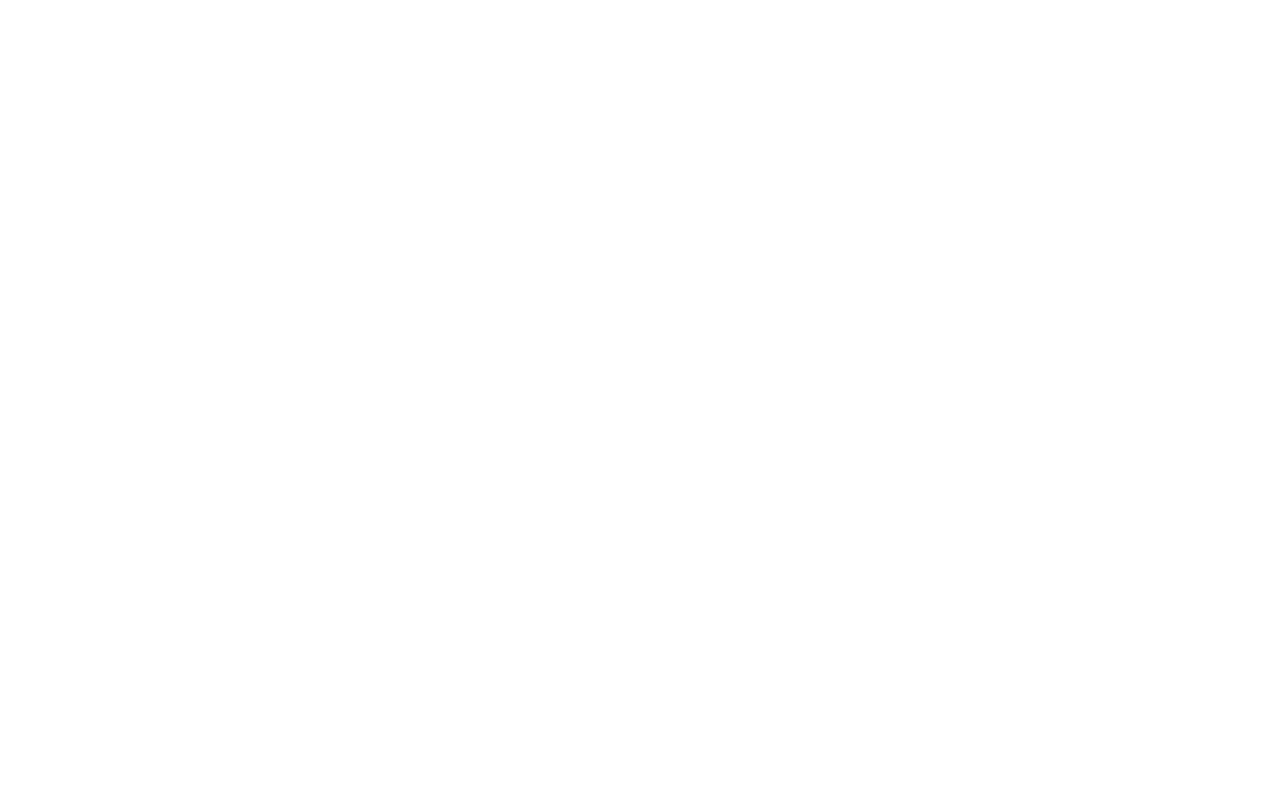
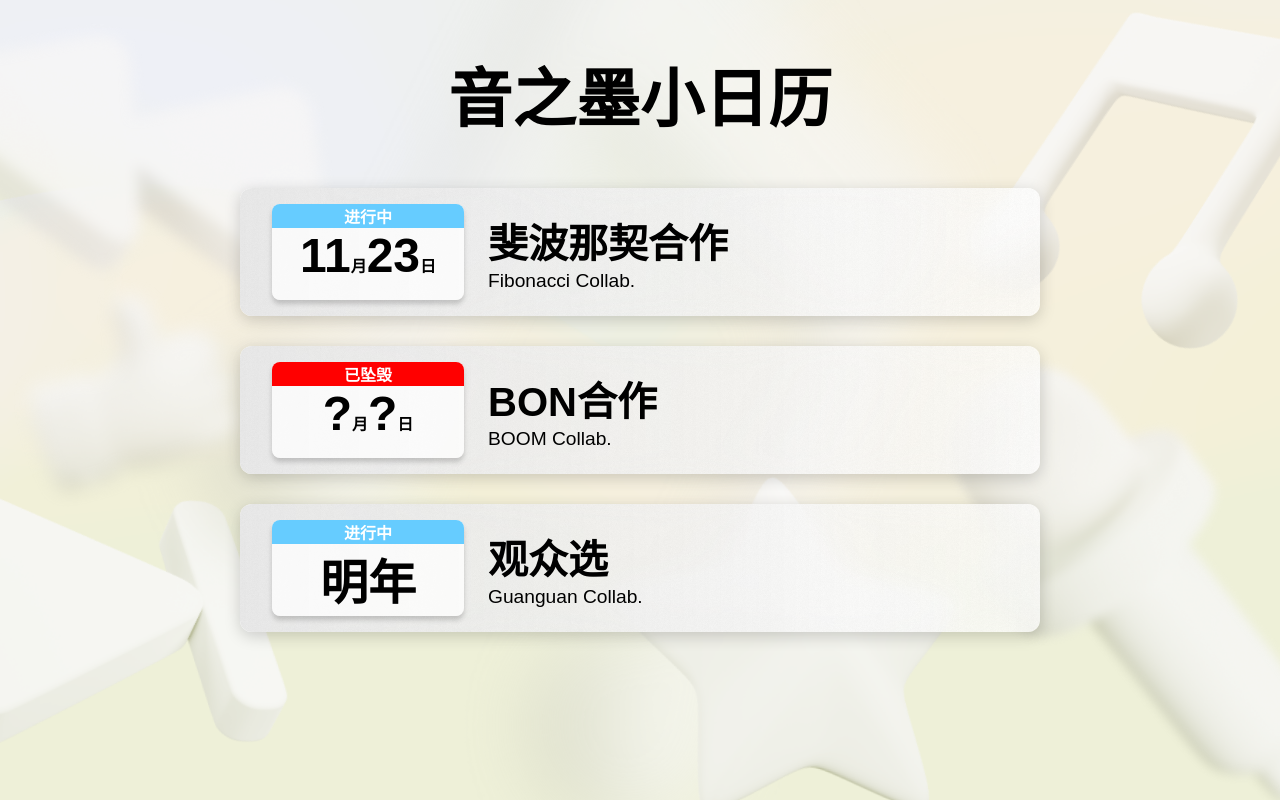
Before and after one commit to OtmInk-Otomad-Journal/camellia-frontend, a Vue app: page /calendar in a window 1280 px wide. Before the commit this address had no page. Built offline with nearby package versions, Linux system fonts and the light colour scheme.

Commit message:
calendar

```diff
--- a/src/components.d.ts
+++ b/src/components.d.ts
@@ -9,7 +9,8 @@
   export interface GlobalComponents {
     Avatar: typeof import('./components/Avatar.vue')['default']
     BackgroundImage: typeof import('./components/BackgroundImage.vue')['default']
-    copy: typeof import('./components/MainInfo copy.vue')['default']
+    CalenSingle: typeof import('./components/CalenSingle.vue')['default']
+    copy: typeof import('./components/ExtraSingle copy.vue')['default']
     CountItem: typeof import('./components/CountItem.vue')['default']
     ExtraList: typeof import('./components/ExtraList.vue')['default']
     ExtraSingle: typeof import('./components/ExtraSingle.vue')['default']
--- /dev/null
+++ b/src/components/CalenSingle.vue
@@ -0,0 +1,104 @@
+<script setup>
+const props = defineProps({
+  data: Object
+})
+</script>
+
+<template>
+  <div class="extra-single">
+    <div class="rightI">
+      <div class="ca-time">
+        <div class="ca-progress">{{ data.progress }}</div>
+        <div class="ca-date" v-html="data.date"></div>
+      </div>
+      <div class="ca-title-box">
+        <div class="ca-title">{{ data.title }}</div>
+        <div class="ca-subtitle">{{ data.subtitle }}</div>
+      </div>
+    </div>
+    <div class="cover-mask" />
+  </div>
+</template>
+
+<style lang="scss">
+.extra-single {
+  @include card;
+  @include acrylic;
+  position: relative;
+  display: flex;
+  flex-grow: 1;
+  width: 100%;
+  max-height: 200px;
+  padding: 1rem;
+  margin-top: 30px;
+  border-radius: 12px;
+  // background-image: linear-gradient(90deg, #fff 33%, transparent);
+  box-shadow: 0px 4px 16px 0px rgba(0, 0, 0, 0.18);
+}
+
+.cover-mask {
+  position: absolute;
+  top: 0;
+  left: 0;
+  z-index: -1;
+  width: 100%;
+  height: 100%;
+  background-image: linear-gradient(90deg, rgb(233, 233, 233), transparent);
+}
+.rightI {
+  display: flex;
+  flex-direction: row;
+  margin-left: 1rem;
+  height: 6rem;
+  justify-content: space-between;
+}
+
+.ca-time {
+  height: 100%;
+  background-color: rgba(255, 255, 255, 0.753);
+  box-shadow: 0px 4px 5px 0px rgba(0, 0, 0, 0.18);
+  border-radius: 0.5rem;
+  overflow: hidden;
+}
+
+.ca-date {
+  display: flex;
+  align-items: last baseline;
+  justify-content: center;
+  padding-bottom: 0.8rem;
+  padding-left: 1rem;
+  padding-right: 1rem;
+  min-width: 12rem;
+  font-size: 3rem;
+  font-weight: bolder;
+  m {
+    font-size: 1rem;
+  }
+}
+
+.ca-progress {
+  background-color: v-bind('data.color');
+  position: relative;
+  text-align: center;
+  color: white;
+  width: 100%;
+  font-weight: bolder;
+}
+
+.ca-title {
+  font-size: 2.5rem;
+  font-weight: bold;
+}
+
+.ca-subtitle {
+  font-size: 1.2rem;
+}
+
+.ca-title-box {
+  height: 100%;
+  display: flex;
+  flex-direction: column;
+  margin-left: 1.5rem;
+  justify-content: center;
+}
+</style>
--- a/src/components/ExtraList.vue
+++ b/src/components/ExtraList.vue
@@ -21,7 +21,7 @@
           <div class="staff-single">
             <StaffBox job="策划"><Avatar path="./bd.jpg" />坏枪</StaffBox>
             <StaffBox job="主编团队"
-              ><Avatar path="./bd.jpg" />坏枪<br /><Avatar path="./5a.jpg" />ぁぁぁぁぁ</StaffBox
+              ><Avatar path="./zz.jpg" />zzzzzz9125<br /><Avatar path="./bd.jpg" />坏枪</StaffBox
             >
             <StaffBox job="界面设计"
               ><Avatar path="./al.jpg" />艾了个拉<br />
--- /dev/null
+++ b/src/data/Calendar_data.js
@@ -0,0 +1,46 @@
+import { ref } from 'vue'
+// 初始化
+const data = ref({
+  duration: 100,
+  start_time: 108.7501565,
+  full_time: 20,
+  web_prefix: 'http://localhost:7213/',
+  more_data: [
+    {
+      color: '#66ccff',
+      progress: '进行中',
+      date: '11<m>月</m>23<m>日</m>',
+      title: '斐波那契合作',
+      subtitle: 'Fibonacci Collab.'
+    },
+    {
+      color: 'red',
+      progress: '已坠毁',
+      date: '?<m>月</m>?<m>日</m>',
+      title: 'BON合作',
+      subtitle: 'BOOM Collab.'
+    },
+    {
+      color: '#66ccff',
+      progress: '进行中',
+      date: '明年',
+      title: '观众选',
+      subtitle: 'Guanguan Collab.'
+    }
+  ]
+})
+function fun(obj) {
+  data.value = {
+    ...obj
+  }
+  if (data.value.more_data) {
+    data.value.more_data.forEach((element) => {
+      element.cover_src = element.web_prefix + element.cover_src
+    })
+  }
+  return new Promise((resolve) => {
+    resolve()
+  })
+}
+
+export { data, fun }
--- a/src/data/MainView_data.js
+++ b/src/data/MainView_data.js
@@ -23,6 +23,7 @@
   cover_src: './cover/488745602.png',
   light_color: '(321.1764705882353,41.463414634146346%,75%)',
   dark_color: '(321.1764705882353,41.463414634146346%,30%)',
+  activity: 'wc',
   reason:
     '啊啊啊啊啊啊啊啊啊啊啊啊啊啊啊啊啊啊啊啊啊啊啊啊啊啊啊啊啊啊啊啊啊啊啊啊啊啊啊啊啊啊啊啊啊啊啊啊啊啊啊啊啊啊啊啊啊啊啊啊啊啊啊啊啊啊啊啊啊啊啊啊啊啊啊啊啊啊啊啊啊啊啊啊啊啊啊啊啊啊啊啊啊啊啊啊啊啊啊啊啊啊啊啊啊啊啊啊啊啊啊啊啊啊啊啊啊啊啊啊啊啊啊啊啊啊啊啊啊啊啊啊',
   ranking: 15,
--- a/src/router/index.js
+++ b/src/router/index.js
@@ -9,45 +9,30 @@
       name: 'home',
       component: () => import('../views/Home.vue')
     },
-    // {
-    //   path: '/about',
-    //   name: 'about',
-    //   // route level code-splitting
-    //   // this generates a separate chunk (About.[hash].js) for this route
-    //   // which is lazy-loaded when the route is visited.
-    //   component: () => import('../views/AboutView.vue')
-    // },
     {
       path: '/main',
       name: 'main',
-      // route level code-splitting
-      // this generates a separate chunk (About.[hash].js) for this route
-      // which is lazy-loaded when the route is visited.
       component: () => import('../views/MainView.vue')
     },
     {
       path: '/pick',
       name: 'pick',
-      // route level code-splitting
-      // this generates a separate chunk (About.[hash].js) for this route
-      // which is lazy-loaded when the route is visited.
       component: () => import('../views/PickView.vue')
     },
     {
       path: '/transition',
       name: 'transition',
-      // route level code-splitting
-      // this generates a separate chunk (About.[hash].js) for this route
-      // which is lazy-loaded when the route is visited.
       component: () => import('../views/TransView.vue')
     },
     {
       path: '/viewpick',
       name: 'viewpick',
-      // route level code-splitting
-      // this generates a separate chunk (About.[hash].js) for this route
-      // which is lazy-loaded when the route is visited.
       component: () => import('../views/GuanZhongView.vue')
+    },
+    {
+      path: '/calendar',
+      name: 'calendar',
+      component: () => import('../views/CalendarView.vue')
     }
     /*{
       path: '/extra',
--- /dev/null
+++ b/src/views/CalendarView.vue
@@ -0,0 +1,116 @@
+<script setup>
+import { data, fun } from '../data/Calendar_data.js'
+import { gsap } from 'gsap'
+import { onMounted } from 'vue'
+import { ScrollToPlugin } from 'gsap/all'
+import BackgroundImage from '../components/BackgroundImage.vue'
+import CalenSingle from '../components/CalenSingle.vue'
+gsap.registerPlugin(ScrollToPlugin)
+
+// “全局”变量，既方便函数内调用，也方便外面调用。
+
+let tl_1 = gsap.timeline()
+
+// let tls = []
+
+const videoRef = ref()
+
+// 动画 使用css选择器
+function animate() {
+  tl_1.from('.ca-header', {
+    duration: 1,
+    x: -2000,
+    ease: 'expo.out'
+  })
+  tl_1.from(
+    '.extra-single',
+    {
+      duration: 1,
+      x: 2000,
+      stagger: 0.08,
+      ease: 'expo.out'
+    },
+    0
+  )
+}
+
+//// 全局函数 统一写在这
+function seek_frame(frame, fps, start_time) {
+  tl_1.seek(frame / fps)
+}
+
+//// 全局函数 统一写在这
+window['seek_frame'] = (frame, fps, start_time) => {
+  seek_frame(frame, fps, start_time)
+}
+
+window['inject'] = (obj) => {
+  fun(obj).then(() => {
+    animate()
+  })
+  tl_1.pause()
+}
+
+onMounted(() => {
+  fun(data.value)
+  animate()
+})
+
+// 测试专用函数
+
+var test_num = ref(0)
+window['test'] = () => {
+  if (test_num.value == 0) {
+    animate()
+    test_num.value += 1
+  }
+  tl_1.restart()
+}
+</script>
+
+<template>
+  <div class="ca-header">音之墨小日历</div>
+  <div class="ca-box" v-for="cad in data.more_data" :key="cad">
+    <CalenSingle :data="cad" />
+  </div>
+  <img class="big-bag" src="background_model_1.png" />
+  <img class="big-back" src="Background.png" />
+</template>
+
+<style lang="scss" scoped>
+.big-bag {
+  position: absolute;
+  width: 100%;
+  height: 100%;
+  object-fit: cover;
+  mix-blend-mode: overlay;
+  z-index: -20;
+  top: 0;
+  left: 0;
+}
+.big-back {
+  position: absolute;
+  width: 100%;
+  height: 100%;
+  opacity: 0.75;
+  top: 0;
+  left: 0;
+  z-index: -21;
+}
+.ca-header {
+  width: 100%;
+  font-size: 4rem;
+  margin: 3rem auto;
+  font-weight: bolder;
+  text-align: center;
+}
+
+.ca-box {
+  padding: 0 15rem;
+}
+// 测试按钮
+.test-button {
+  position: absolute;
+  z-index: 20;
+}
+</style>
--- a/src/views/Home.vue
+++ b/src/views/Home.vue
@@ -7,6 +7,7 @@
       <RouterLink to="/transition">过渡</RouterLink>
       <RouterLink to="/pick">Pick</RouterLink>
       <RouterLink to="/viewpick">观众选模板</RouterLink>
+      <RouterLink to="/calendar">日历</RouterLink>
     </nav>
   </main>
 </template>
--- a/src/views/PickView.vue
+++ b/src/views/PickView.vue
@@ -17,6 +17,7 @@
 let tl_3 = gsap.timeline()
 let tl_4 = gsap.timeline()
 let tl_5 = gsap.timeline()
+let tl_6 = gsap.timeline()
 // let tls = []
 
 const videoRef = ref()
@@ -182,6 +183,16 @@
     },
     data.value.full_time - 0.5
   )
+  tl_6.from('.logo', { duration: 0.75, x: -1000, ease: 'expo.out' })
+  tl_6.to(
+    '.logo',
+    {
+      duration: 1,
+      x: -1000,
+      ease: 'expo.in'
+    },
+    data.value.full_time - 1
+  )
 }
 
 //// 全局函数 统一写在这
@@ -191,6 +202,7 @@
   tl_3.seek(frame / fps)
   tl_4.seek(frame / fps)
   tl_5.seek(frame / fps)
+  tl_6.seek(frame / fps)
   videoRef.value.currentTime = start_time + frame / fps
 }
 
@@ -208,6 +220,7 @@
   tl_3.pause()
   tl_4.pause()
   tl_5.pause()
+  tl_6.pause()
 }
 
 onMounted(() => {
@@ -227,10 +240,12 @@
   tl_3.restart()
   tl_4.restart()
   tl_5.restart()
+  tl_6.restart()
 }
 </script>
 
 <template>
+  <img v-if="data.activity == 'wc'" class="logo" src="/WeeklyC.png" />
   <button class="test-button" v-if="test_num != 0" onclick="test()">重播动画</button>
   <div class="main-board">
     <div class="main-left">
@@ -251,6 +266,14 @@
 </template>
 
 <style lang="scss" scoped>
+.logo {
+  width: 25rem;
+  position: absolute;
+  top: 0.5rem;
+  left: 2.5rem;
+  z-index: 16;
+  filter: drop-shadow(5px 5px 1px rgba(0, 0, 0, 0.5));
+}
 .main-board {
   aspect-ratio: 16 / 9;
   display: flex;
```
Also changed, not shown: public/Background.png (added), public/WeeklyC.png (added).
